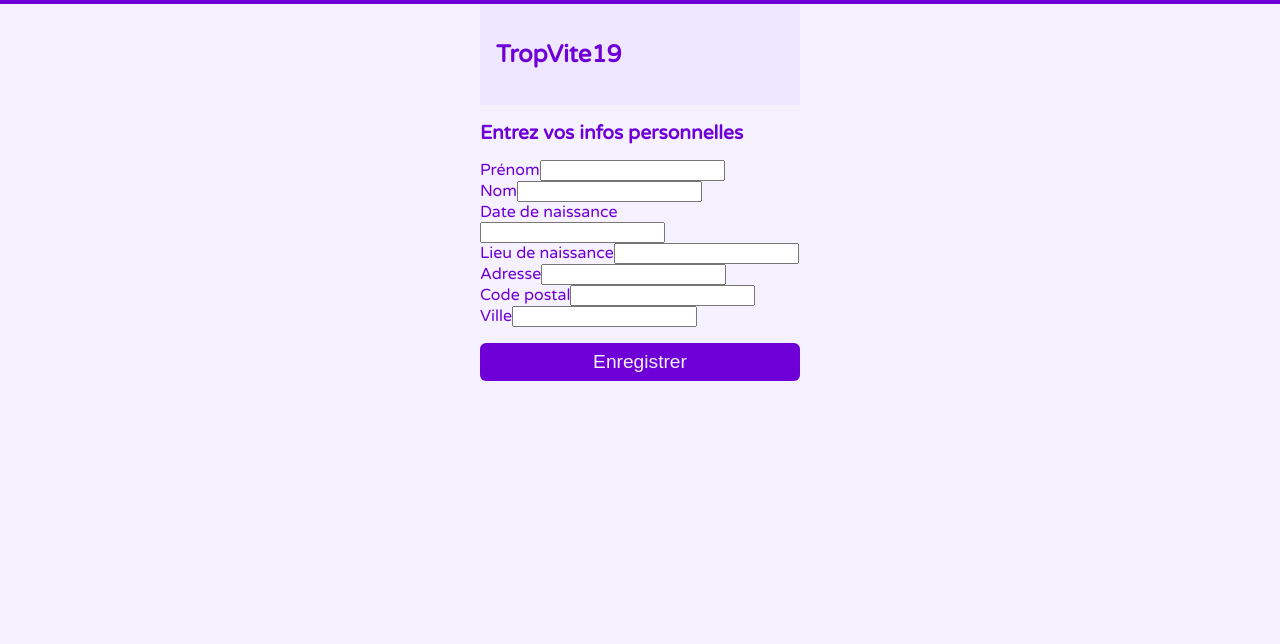
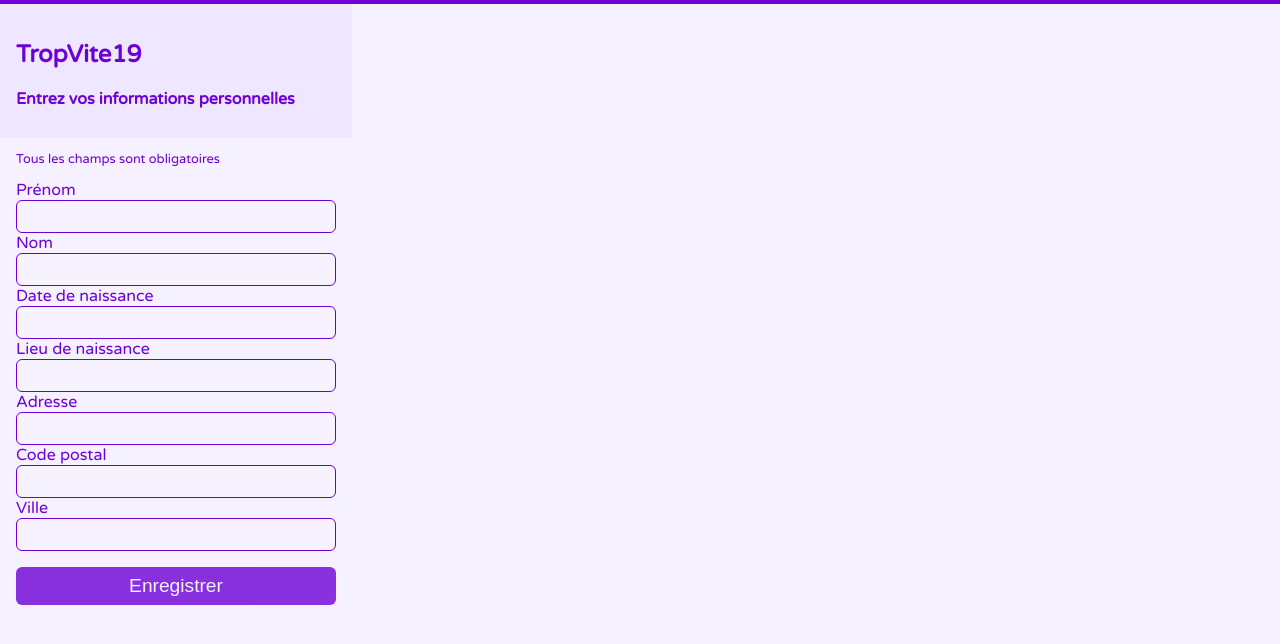
Before and after one commit to htomaka/trop-vite-19, a Preact app: page / in a window 1280 px wide. Shown: the top 644 px of the page. Built offline with nearby package versions, Linux system fonts and the light colour scheme.

Commit message:
styling form

```diff
--- a/src/generateAttestation/generateAttestation.tsx
+++ b/src/generateAttestation/generateAttestation.tsx
@@ -20,7 +20,6 @@ export class GenerateAttestation extends Component<any, any> {
 
   render(props: { leaveReasons: LeaveReason[], onSubmit: () => void, loading: boolean }) {
     return <form className="radio-group radio-group--stacked">
-      <h2 className="sub-title">Indiquez une raison de sortie</h2>
       {props.leaveReasons.map((value) => {
         return <Radio value={value} name="leavereason"
                       onChange={() => this.handleSelect(value)}>{leaveReasonLabels[value]}</Radio>;
--- a/src/index.tsx
+++ b/src/index.tsx
@@ -16,8 +16,13 @@ class App extends Component<any, any> {
 
   state: AppState = {
     user: this.userService.getUser(),
-    attestationLoading: false
+    attestationLoading: false,
+    pageTitle: ""
   };
+
+  componentDidMount() {
+    this.setState({ pageTitle: this.state.user ? "Indiquez une raison de sortie" : "Entrez vos informations personnelles" });
+  }
 
   handleRegisterUser(user: User) {
     this.setState({ user });
@@ -38,13 +43,19 @@ class App extends Component<any, any> {
     });
   }
 
+  setPageTitle(title: string) {
+    this.setState({ title });
+  }
+
   render() {
     return <section class="container">
       <header className="form-header">
         <h1 className="title">TropVite19</h1>
+        <h2 className="sub-title">{this.state.pageTitle}</h2>
       </header>
       {this.state.user ? (
-        <GenerateAttestation leaveReasons={leaveReasons} onSubmit={this.handleGenerate.bind(this)} loading={this.state.attestationLoading} />
+        <GenerateAttestation leaveReasons={leaveReasons} onSubmit={this.handleGenerate.bind(this)}
+                             loading={this.state.attestationLoading} />
       ) : <RegisterUser onSubmit={this.handleRegisterUser.bind(this)} />}
 
     </section>
--- a/src/registerUser/registerUser.tsx
+++ b/src/registerUser/registerUser.tsx
@@ -39,9 +39,13 @@ export class RegisterUser extends Component<any, any> {
     this.setState({ city: event.target.value });
   }
 
+  validateForm(){
+    return Object.keys(this.state).every((field: keyof User) => !!this.state[field]);
+  }
+
   render() {
     return <form>
-      <h2 className="sub-title">Entrez vos infos personnelles</h2>
+      <p class="hint">Tous les champs sont obligatoires</p>
       <div className="field">
         <label htmlFor="firstname">Prénom</label>
         <input type="text" id="firstname" onInput={this.handleFirstName.bind(this)} required={true} />
@@ -71,7 +75,7 @@ export class RegisterUser extends Component<any, any> {
         <input type="text" id="city" onInput={this.handleCity.bind(this)} required={true} />
       </div>
 
-      <button className="button form-footer" onClick={() => this.handleSubmit()}>Enregistrer</button>
+      <button className="button form-footer" disabled={!this.validateForm()} onClick={() => this.handleSubmit()}>Enregistrer</button>
     </form>;
   }
 }
--- a/src/styles.css
+++ b/src/styles.css
@@ -1,6 +1,8 @@
 :root {
     --bg: #f5f1ff;
     --color: #6e00d7;
+    --darker-bg: #eee7ff;
+    --lighter-bg: #f6f3ff;
 }
 
 *,
@@ -21,11 +23,15 @@ body {
 }
 
 .sub-title {
-    font-size: 1.2rem;
+    font-size: 1rem;
+}
+
+.hint {
+    font-size: .8rem;
 }
 
 .container {
-    margin: 0 auto;
+    margin: 0 1rem;
     max-width: 320px;
 }
 
@@ -75,7 +81,7 @@ input:checked + .radio-label:before {
 }
 
 button:hover {
-    border-bottom: 3px solid #eee7ff;
+    border-bottom: 3px solid var(--darker-bg);
 }
 
 button:disabled {
@@ -84,10 +90,30 @@ button:disabled {
 
 .form-header {
     padding: 1rem;
-    background-color: #eee7ff;
+    background-color: var(--darker-bg);
+    margin: 0 -1rem;
 }
 
 .form-footer {
     margin-top: 1rem;
     width: 100%;
 }
+
+.field {
+    display: flex;
+    flex-direction: column;
+}
+
+.field input {
+    background-color: var(--lighter-bg);
+    border: 1px solid var(--color);
+    padding: 8px;
+    border-radius: 6px;
+    color: var(--color);
+    outline: none;
+}
+
+.field input:focus {
+    border-width: 2px;
+    background-color: var(--darker-bg);
+}
--- a/src/types/types.ts
+++ b/src/types/types.ts
@@ -3,7 +3,8 @@ import { LeaveReason } from "../types";
 
 export interface AppState {
   user: User,
-  attestationLoading: boolean
+  attestationLoading: boolean,
+  pageTitle: string
 }
 
 export interface AttestationFormData extends User {
--- a/src/user-service.ts
+++ b/src/user-service.ts
@@ -2,10 +2,10 @@ import { User } from "./registerUser/user";
 
 export class UserService {
   getUser(): User {
-    return JSON.parse(sessionStorage.getItem("tv19User"));
+    return JSON.parse(localStorage.getItem("tv19User"));
   }
 
   saveUser(user: User) {
-    sessionStorage.setItem("tv19User", JSON.stringify(user));
+    localStorage.setItem("tv19User", JSON.stringify(user));
   }
 }
```
